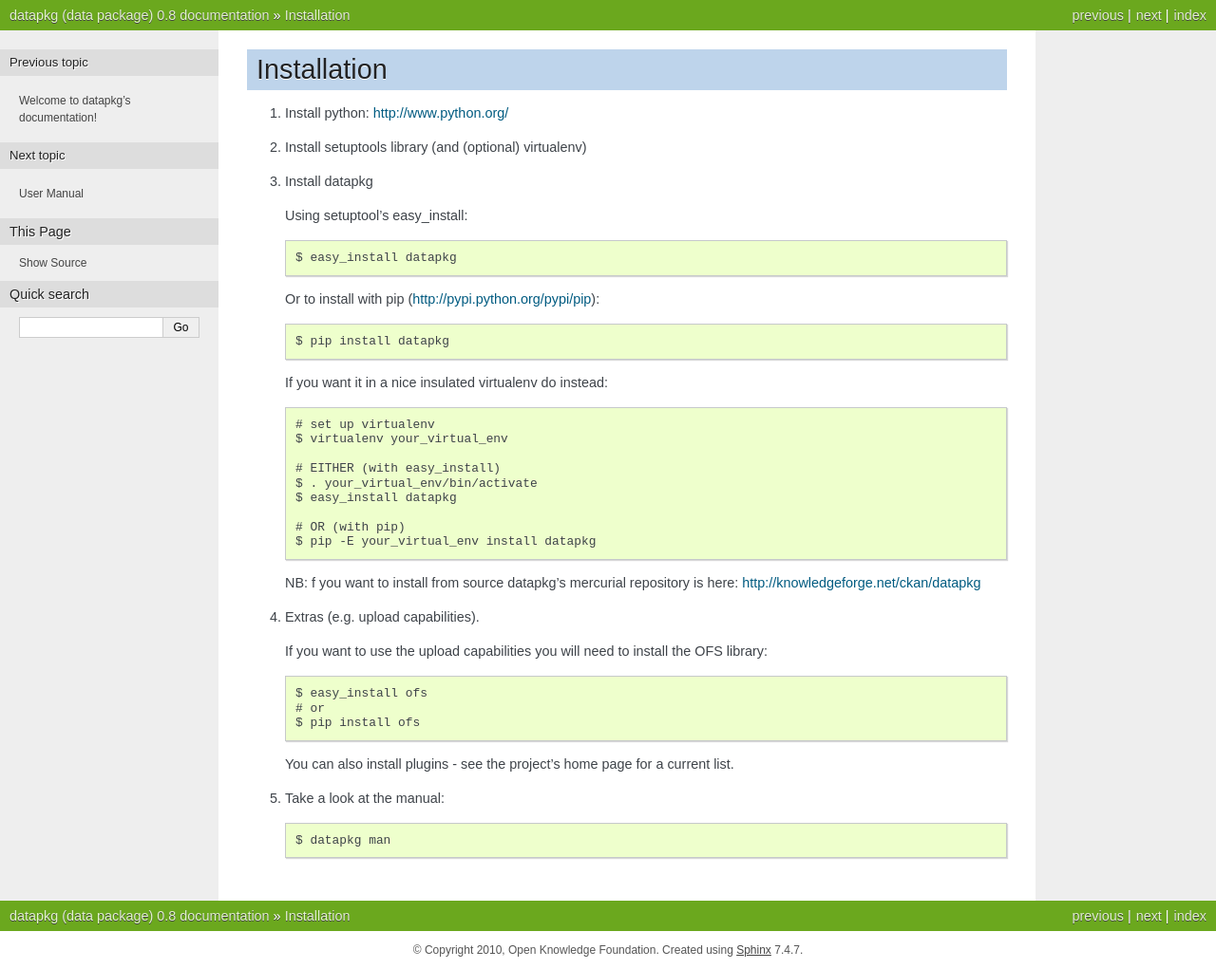
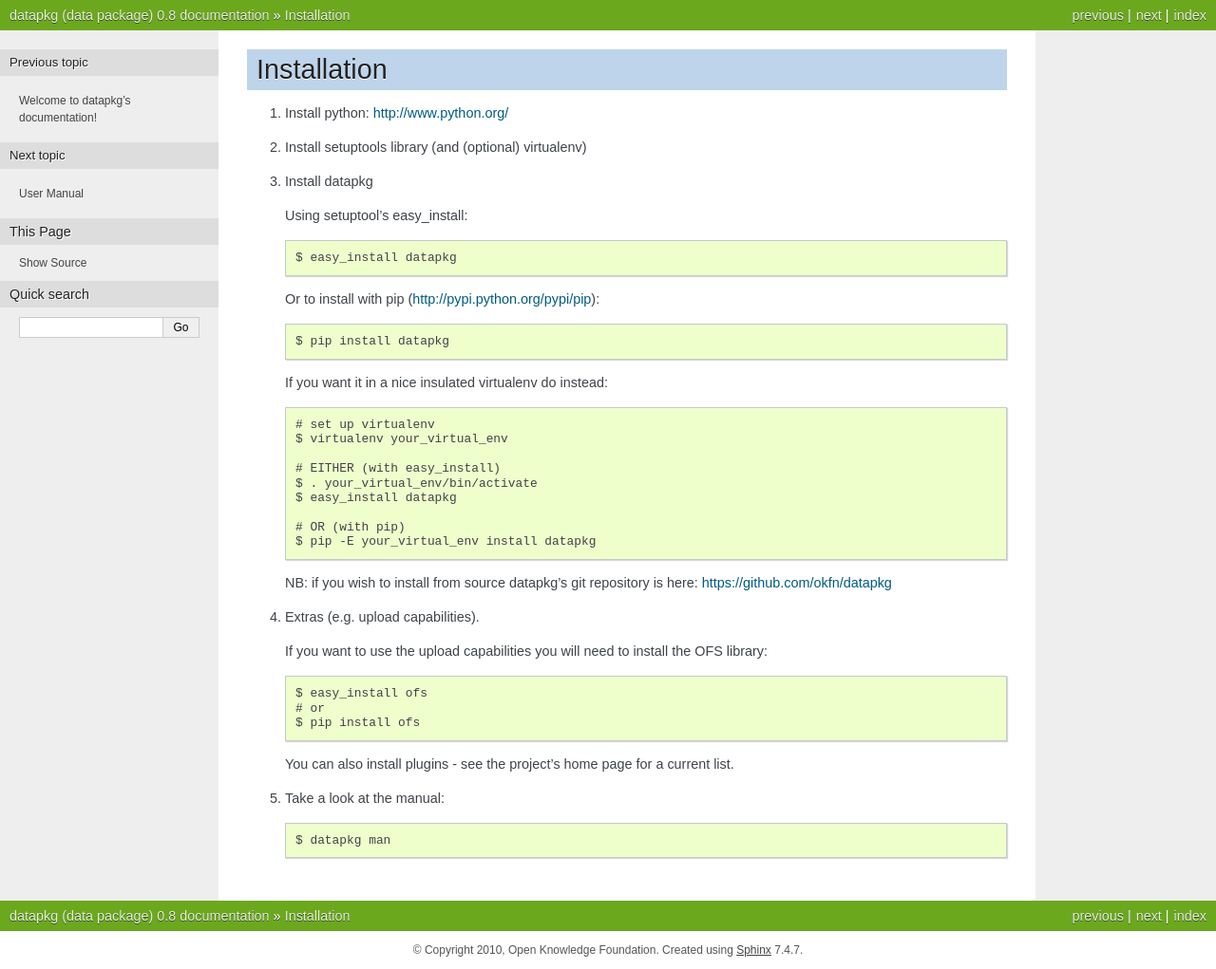
Before and after one commit to openknowledge-archive/dpm-old, a Sphinx documentation site: the page built from doc/install.rst, in a window 1280 px wide. Shown: the whole page at 95% size. Built offline with Sphinx 7.4.7, drawn with Linux system fonts in a browser that asks for light colours.

Commit message:
[doc/install][xs]: correct link to source repo.

```diff
--- a/doc/install.rst
+++ b/doc/install.rst
@@ -27,8 +27,8 @@
       # OR (with pip)
       $ pip -E your_virtual_env install datapkg
 
-   NB: f you want to install from source datapkg's mercurial repository is
-   here: http://knowledgeforge.net/ckan/datapkg
+   NB: if you wish to install from source datapkg's git repository is
+   here: https://github.com/okfn/datapkg
 
 4. Extras (e.g. upload capabilities).
 
```
